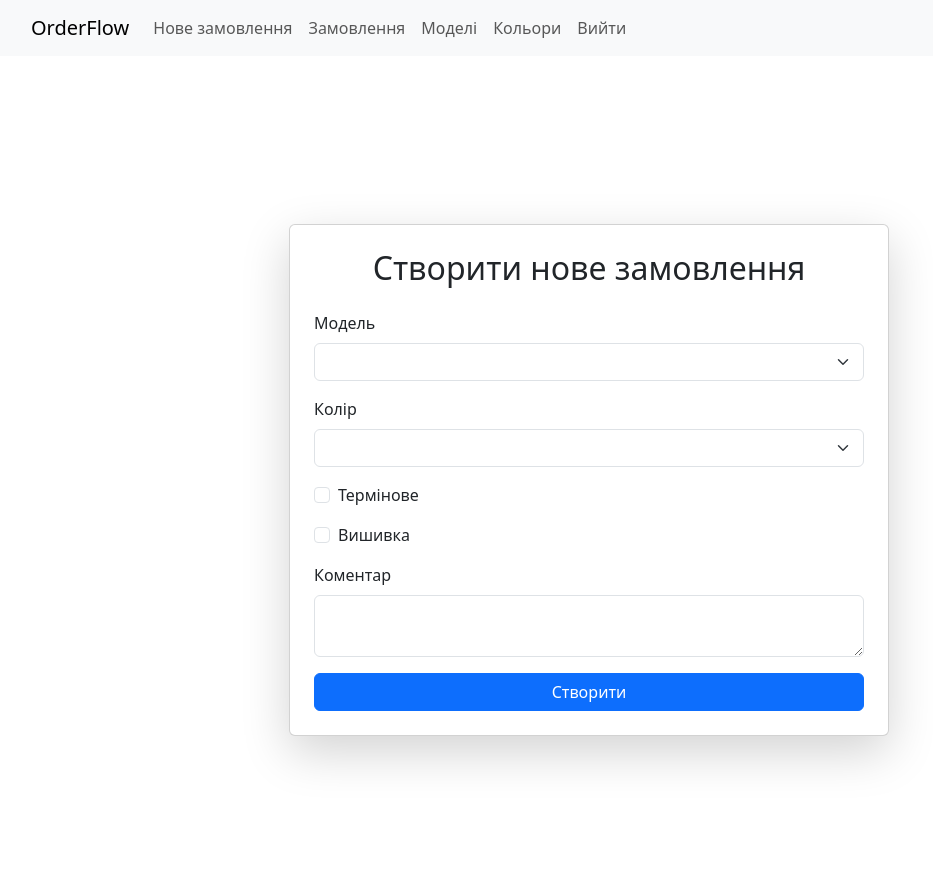
After one commit to mykyyta/order-flow, a Django app: template templates/order_create.html in a window 1280 px wide. The commit adds this page. Shown: the whole page, without its empty margins (51-984 px from the left). Run offline with Django 5.2, Linux system fonts and the light colour scheme; the template is opened without the code that fills it, so the values that code supplies are empty.

Commit message:
working on colors and models

```diff
--- a/orders/models.py
+++ b/orders/models.py
@@ -43,8 +43,8 @@ class Order(models.Model):
 class OrderStatusHistory(models.Model):
     STATUS_CHOICES = [
         ('new', 'Нове'),
-        ('on embroidery', 'На вишивці'),
-        ('almost finished', 'Майже готове'),
+        ('embroidery', 'На вишивці'),
+        ('almost_finished', 'Майже готове'),
         ('finished', 'Готове'),
     ]
 
--- a/orders/urls.py
+++ b/orders/urls.py
@@ -1,5 +1,6 @@
 from django.urls import path
-from .views import *
+from .views import index, auth_login, auth_logout, auth_user, ProductModelListCreateView, ColorListCreateView, \
+    order_list, order_create, order_detail, order_history, order_update
 
 urlpatterns = [
     path('', index, name='index'),
@@ -9,11 +10,9 @@ urlpatterns = [
     path('orders/<uuid:order_id>/history/', order_history, name='order_history'),
     path('orders/<uuid:order_id>/update/', order_update, name='order_update'),
 
-    path('models/', model_list, name='model_list'),
-    path('models/<uuid:model_id>/', model_detail, name='model_detail'),
+    path('models/', ProductModelListCreateView.as_view(), name='model_list'),
 
-    path('colors/', color_list, name='color_list'),
-    path('colors/<uuid:color_id>/', color_detail, name='color_detail'),
+    path('colors/', ColorListCreateView.as_view(), name='color_list'),
 
     path('login/', auth_login, name='auth_login'),
     path('logout/', auth_logout, name='auth_logout'),
--- a/templates/base.html
+++ b/templates/base.html
@@ -4,9 +4,10 @@
     <meta charset="UTF-8">
     <meta name="viewport" content="width=device-width, initial-scale=1">
     <title>{% block title %}OrderFlow{% endblock %}</title>
-
-    <!-- Bootstrap 5 -->
+    <!-- Bootstrap 5 CSS -->
     <link href="https://cdn.jsdelivr.net/npm/bootstrap@5.3.0/dist/css/bootstrap.min.css" rel="stylesheet">
+    <!-- Додаткові стилі (за потреби) -->
+    {% block extra_head %}{% endblock %}
 </head>
 <body>
     {% if request.path != "/login/" %}
@@ -18,6 +19,7 @@
             </button>
             <div class="collapse navbar-collapse" id="navbarNav">
                 <ul class="navbar-nav">
+                    <li class="nav-item"><a class="nav-link" href="/order/create/">Нове замовлення</a></li>
                     <li class="nav-item"><a class="nav-link" href="/orders/">Замовлення</a></li>
                     <li class="nav-item"><a class="nav-link" href="/models/">Моделі</a></li>
                     <li class="nav-item"><a class="nav-link" href="/colors/">Кольори</a></li>
@@ -27,12 +29,10 @@
         </div>
     </nav>
     {% endif %}
-
     <div class="container mt-4">
         {% block content %}{% endblock %}
     </div>
-
-    <!-- Bootstrap JS -->
+    <!-- Bootstrap 5 JS (за потреби) -->
     <script src="https://cdn.jsdelivr.net/npm/bootstrap@5.3.0/dist/js/bootstrap.bundle.min.js"></script>
 </body>
 </html>
--- a/templates/index.html
+++ b/templates/index.html
@@ -7,7 +7,10 @@
     <h1 class="mb-4">З поверненням, {{ user.username }}</h1>
     <div class="row">
         <div class="col-md-4 mb-3">
-            <a href="/orders/" class="btn btn-primary btn-lg w-100">Замовлення</a>
+            <a href="/orders/create" class="btn btn-primary btn-lg w-100">Нове</a>
+        </div>
+        <div class="col-md-4 mb-3">
+            <a href="/orders/" class="btn btn-primary btn-lg w-100">Поточні</a>
         </div>
         <div class="col-md-4 mb-3">
             <a href="/models/" class="btn btn-primary btn-lg w-100">Моделі</a>
--- /dev/null
+++ b/templates/order_create.html
@@ -0,0 +1,58 @@
+{% extends "base.html" %}
+
+{% block title %}Створити нове замовлення{% endblock %}
+
+{% block extra_head %}
+<style>
+    /* Додаткові стилі для форми */
+    .form-control {
+        max-width: 100%;
+        box-sizing: border-box;
+    }
+    textarea.form-control {
+        max-height: 150px;
+        resize: vertical;
+    }
+
+</style>
+{% endblock %}
+
+{% block content %}
+
+<div class="container d-flex justify-content-center align-items-center vh-100">
+    <div class="card p-4 shadow-lg" style="max-width: 600px; width: 100%;">
+        <h2 class="text-center mb-4">Створити нове замовлення</h2>
+        <form method="post" action="{% url 'order_create' %}">
+            {% csrf_token %}
+            <div class="mb-3">
+                <label for="model" class="form-label">Модель</label>
+                <select id="model" name="model" class="form-select">
+                    <!-- options -->
+                </select>
+            </div>
+            <div class="mb-3">
+                <label for="color" class="form-label">Колір</label>
+                <select id="color" name="color" class="form-select">
+                    <!-- options -->
+                </select>
+            </div>
+            <div class="mb-3 form-check">
+                <input type="checkbox" class="form-check-input" id="urgent" name="urgent">
+                <label class="form-check-label" for="urgent">Термінове</label>
+            </div>
+
+            <div class="mb-3 form-check">
+                <input type="checkbox" class="form-check-input" id="embroidery" name="embroidery">
+                <label class="form-check-label" for="embroidery">Вишивка</label>
+            </div>
+
+            <div class="mb-3">
+                <label for="comment" class="form-label">Коментар</label>
+                <textarea id="comment" name="comment" class="form-control"></textarea>
+            </div>
+
+            <button type="submit" class="btn btn-primary w-100">Створити</button>
+        </form>
+    </div>
+</div>
+{% endblock %}
```
Also changed, not shown: orders/forms.py (added, +27 -0 lines), orders/views.py (+60 -3 lines), db.sqlite3.
